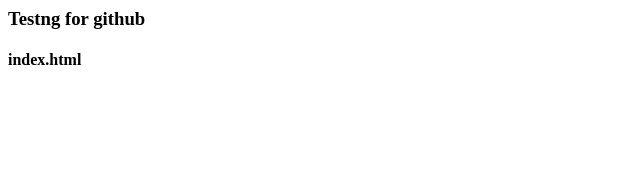
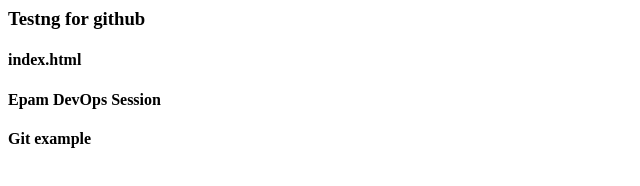
Before and after one commit to Ritesh-Goyal/epam-may, a plain HTML site: page index.html in a window 1280 px wide. Shown: the whole page, without its empty margins (0-640 px from the left). Drawn offline with Linux system fonts and the light colour scheme.

Commit message:
code changes for stage

```diff
--- a/index.html
+++ b/index.html
@@ -2,5 +2,7 @@
 	<body>
 		<h3> Testng for github</h3>
 		<h4> index.html </h4>
+		<h4> Epam DevOps Session </h4>
+		<h4> Git example </h4>
 	</body>
 </html>
```
Also changed, not shown: login.html (added, +6 -0 lines), register.html (renamed from home.html).
